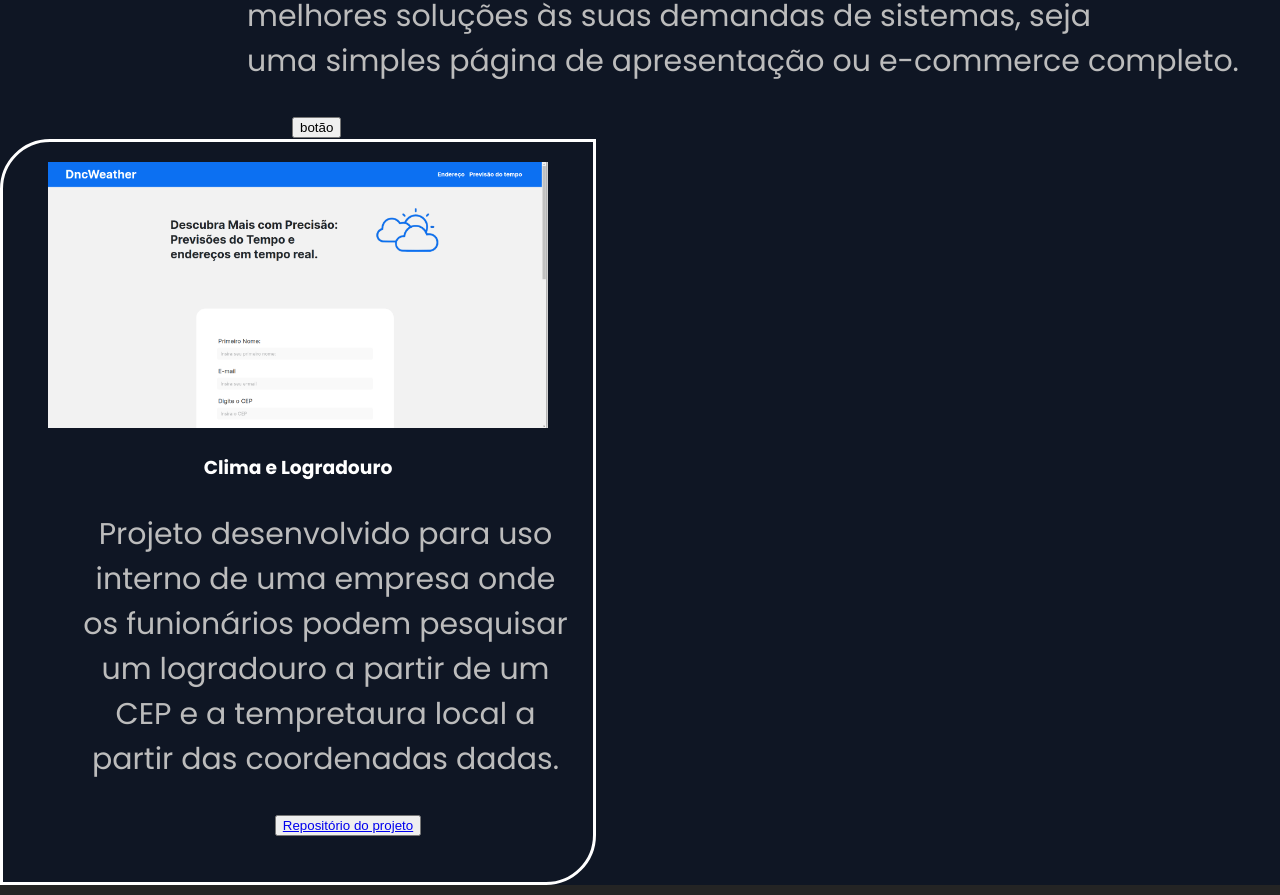
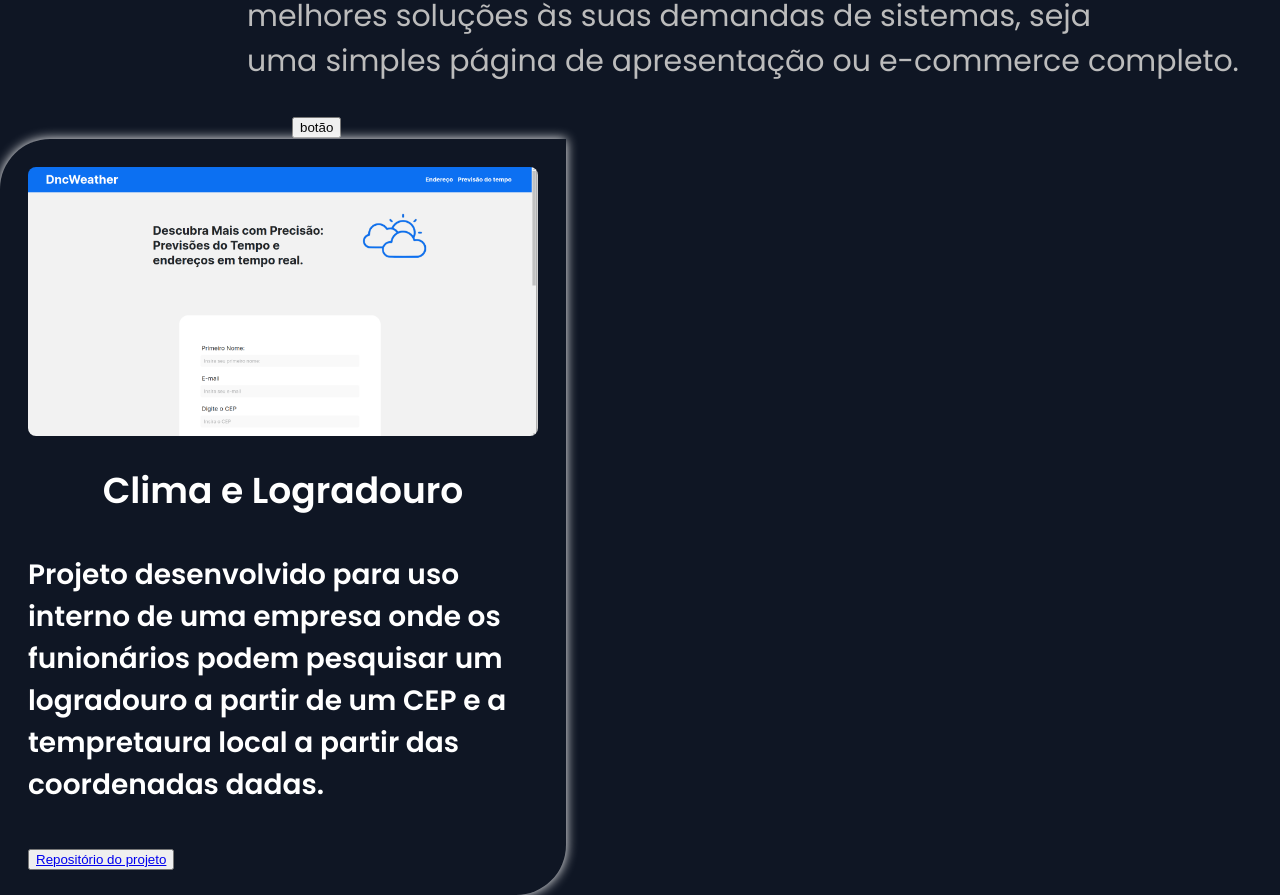
Before and after one commit to Eder-TS/Desafio-3-DNC, a React (Vite) app: page / in a window 1280 px wide. Shown: the part 507-1402 px from the top of the page. Built offline with nearby package versions, Linux system fonts and the light colour scheme.

Commit message:
Card completed

```diff
--- a/src/components/Presentation/Presentation.module.css
+++ b/src/components/Presentation/Presentation.module.css
@@ -5,13 +5,13 @@
     margin-left: 15%;
 }
 
-p{
+.text{
     font-size: 30px;
     color: #BCBCBC;
 
     margin-left: 55px;
 }
 
-button{
+.button{
     margin-left: 100px;
 }
--- a/src/components/Presentation/index.jsx
+++ b/src/components/Presentation/index.jsx
@@ -1,17 +1,17 @@
-import style from './Presentation.module.css'
+import styles from './Presentation.module.css'
 
 function Presentation(){
     return(
-        <section className={style.presentation}>
+        <section className={styles.presentation}>
             <h1>Eder TS - Desenvolvedor Full Stack</h1>
 
-            <p>
+            <p className={styles.text}>
                 Antenado as mais novas tecnologias para trazer as<br/>
                 melhores soluções às suas demandas de sistemas, seja<br/>
                 uma simples página de apresentação ou e-commerce completo.
             </p>
 
-            <button>botão</button>
+            <button className={styles.button}>botão</button>
         </section>
     )
 }
--- a/src/components/elements/Card/Card.module.css
+++ b/src/components/elements/Card/Card.module.css
@@ -1,9 +1,39 @@
 .card{
-    width: 550px;
+    width: 510px;
     height: 700px;
 
     border-radius: 50px 0;
-    border: solid;
+    border: none;
 
-    padding: 20px;
+    box-shadow: 0 0 12px white;
+
+    padding: 28px;
+
+    text-align: left;
+
+    position: relative;
 }
+
+img{
+    width: 100%;
+
+    border-radius: 8px;
+}
+
+.title{
+    font-size: 36px;
+    font-weight: 600;
+
+    margin-top: 20px;
+
+    text-align: center;
+}
+.text{
+    font-size: 28px;
+    font-weight: 600;
+}
+
+.button{
+    position: absolute;
+    bottom: 25px;
+}
--- a/src/components/elements/Card/index.jsx
+++ b/src/components/elements/Card/index.jsx
@@ -4,14 +4,14 @@ function Card({site, src, alt, title, description, repo}){
     return(
         <article className={styles.card}>
             <a href={site}>
-                <img src={src} alt={alt} width={500} height={266}/>
+                <img src={src} alt={alt}/>
             </a>
 
-            <h3>{title}</h3>
+            <h3 className={styles.title}>{title}</h3>
 
-            <p>{description}</p>
+            <p className={styles.text}>{description}</p>
 
-            <button> <a href={repo}>Repositório do projeto</a></button>
+            <button className={styles.button}> <a href={repo}>Repositório do projeto</a></button>
         </article>
     )
 }
```
